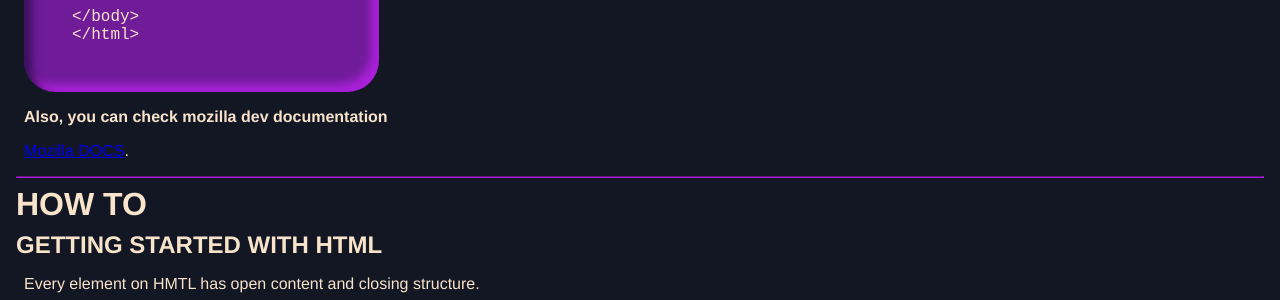
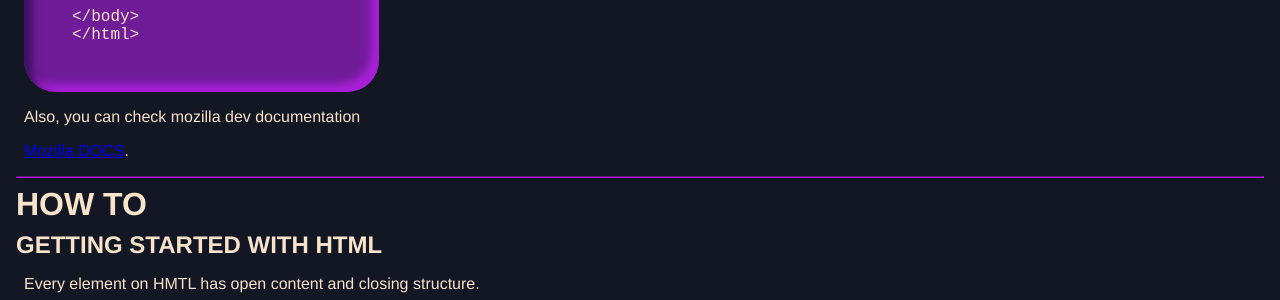
Before and after one commit to BCNGEEKS/Geekateca, a Jekyll site: the page built from BCNGEEK_SECTIONS/BCNGEEK_HTML/html.md, in a window 1280 px wide. Shown: the part 1330-1630 px from the top of the page. Built offline with Jekyll 4.4.1, drawn with Linux system fonts in a browser that asks for light colours; our own code applies the rules of GitHub Pages for plain Markdown files.

Commit message:
All fixed.

```diff
--- a/BCNGEEK_SECTIONS/BCNGEEK_HTML/html.md
+++ b/BCNGEEK_SECTIONS/BCNGEEK_HTML/html.md
@@ -61,7 +61,7 @@ This is a standard page of html
     </body>
     </html>
 
-**Also, you can check mozilla dev documentation**
+Also, you can check mozilla dev documentation
 
 [Mozilla DOCS](https://developer.mozilla.org/en-US/docs/Learn/HTML/Introduction_to_HTML).
 
```
